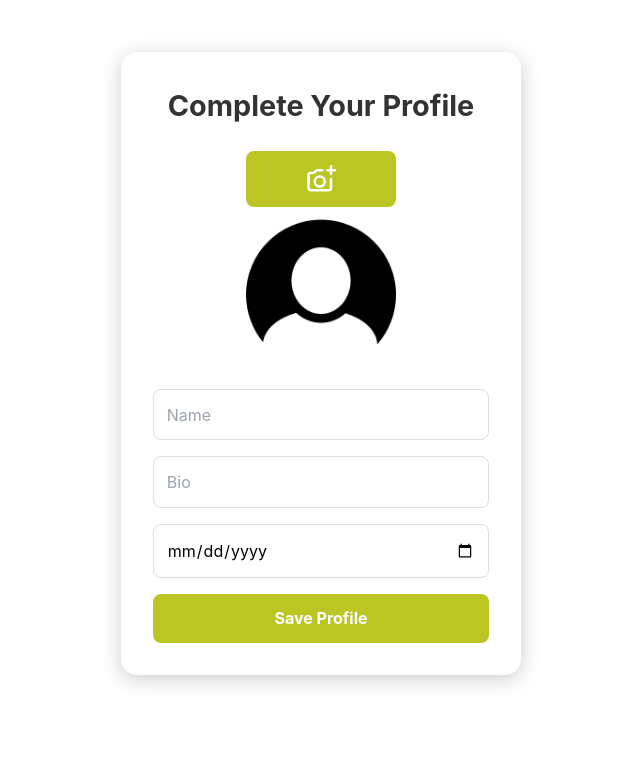
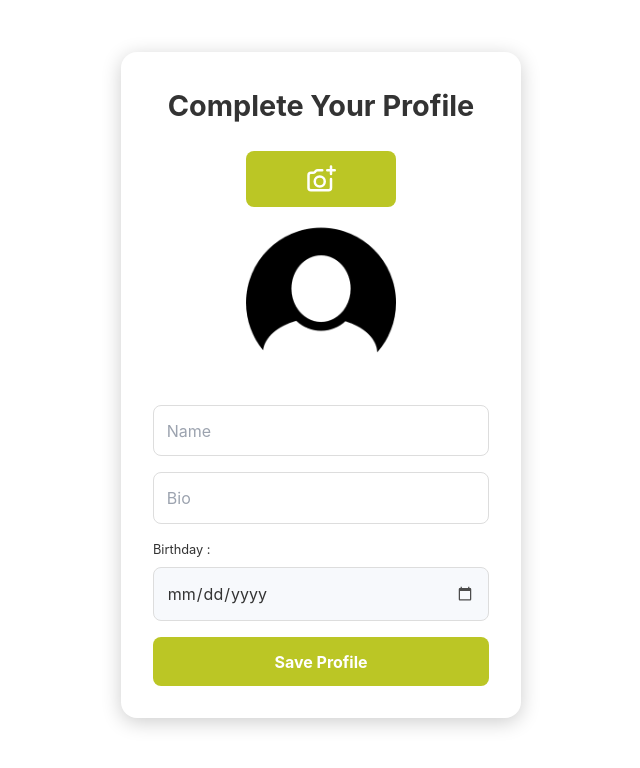
Before and after one commit to Shayan-Mst/ChatApp, a React (Vite) app in the folder my-react-app/: page /profile/completion in a window 1280 px wide. Shown: the top 768 px of the page, without its empty margins (319-959 px from the left). Built offline with nearby package versions, Linux system fonts and the light colour scheme; no server answers.

Commit message:
profile completion after login or go home and picture upload done

```diff
--- a/my-react-app/src/App.css
+++ b/my-react-app/src/App.css
@@ -684,3 +684,41 @@
     opacity: 1;
   }
 }
+
+/* Container for a neat layout */
+.date-input-container {
+  display: flex;
+  flex-direction: column;
+  gap: 8px;
+}
+
+.date-input-label {
+  font-size: 0.8rem;
+  color: #333;
+  text-align: left;
+}
+
+.date-input {
+  width: 100%;
+  padding: 10px 15px;
+  font-size: 1rem;
+  font-family: inherit;
+  color: #333;
+  background-color: #f7f9fc;
+  border: 1px solid #d0d4da;
+  border-radius: 8px;
+  outline: none;
+  transition: border-color 0.3s ease, box-shadow 0.3s ease;
+}
+
+/* Smooth shadow and color change on focus */
+.date-input:focus {
+  border-color: #4a90e2;
+  box-shadow: 0 4px 8px rgba(74, 144, 226, 0.2);
+}
+
+/* Optional: Add icon styling if desired */
+.date-input::-webkit-calendar-picker-indicator {
+  cursor: pointer;
+  filter: invert(30%);
+}
--- a/my-react-app/src/api/users.js
+++ b/my-react-app/src/api/users.js
@@ -3,6 +3,7 @@ import Cookies from 'js-cookie'
 
 const SERVER_URL = 'http://localhost:3000'
 const authorizationToken = Cookies.get('token')
+const email  = localStorage.getItem('email')
 
 export const registerApi = (user) => {
 
@@ -28,9 +29,37 @@ export const LoginApi = (user) => {
 
 }
 
-export const checkProfileApi = (profile) => {
+export const compeleteProfileApi = (profile) => {
 
     const url = `${SERVER_URL}/api/profile/complete`
-    return axios.post(url,profile,{headers:{Authorization:`Bearer ${authorizationToken}`}});
+    const formData = new FormData();
+
+    formData.append('name', profile.name);
+    formData.append('bio', profile.bio);
+    formData.append('birthday', profile.birthday);
+    formData.append('profilePicture',profile.profilePicture); // Append the image file
+    formData.append('userID',profile.userID)
+    formData.append('email',profile.email)
+
+    return axios.post(url,formData,{headers:{Authorization:`Bearer ${authorizationToken}`}});
 
 }
+
+export const checkProfileApi = () => {
+    const params = new URLSearchParams();
+    if(email) params.append('email',email)
+
+
+    let url = `${SERVER_URL}/api/profile/check?`
+    url += params.toString()
+    console.log(url)
+    return axios.get(url,{headers:{Authorization:`Bearer ${authorizationToken}`}});
+
+}
+
+export const getProfileApi = () => {
+
+    const url = `${SERVER_URL}/api/profile/`
+    return axios.get(url,{headers:{Authorization:`Bearer ${authorizationToken}`}});
+
+}
--- a/my-react-app/src/components/MakeProfile.jsx
+++ b/my-react-app/src/components/MakeProfile.jsx
@@ -1,29 +1,48 @@
 import React , {useState,useRef} from 'react'
 import blank from './../assets/blank.png'
-import { checkProfileApi } from '../api/users';
+import { compeleteProfileApi } from '../api/users';
+import {useNavigate} from 'react-router-dom'
 
 const MakeProfile = () => {
 
 
   const fileInputRef = useRef(null); // Reference to the hidden input
+  const navigate = useNavigate();
 
   const [profile,setProfile] = useState({
 
     name:'',
     bio:'',
     profilePicture:null,
-    birthday:''
+    birthday:'',
+    userID:'',
+    email:localStorage.getItem('email')
 
   })
+
+  const [picture,setPicture] = useState(null)
 
   const [isEmpty , setIsEmpty] = useState(true);
 
 
-  const handleImageChange = (e) => {
+  function blobToBase64(blob) {
+    return new Promise((resolve, reject) => {
+      const reader = new FileReader();
+      reader.onloadend = () => resolve(reader.result);
+      reader.onerror = reject;
+     reader.readAsDataURL(blob);
+
+    });
+  }
+
+  const handleImageChange = async(e) => {
+    e.preventDefault();
     const file = e.target.files[0];
 
     if (file) {
-      setProfile({...profile,profilePicture : URL.createObjectURL(file)});
+     const pic = await blobToBase64(file)
+      setProfile({...profile,profilePicture : pic});
+      setPicture(URL.createObjectURL(file))
       setIsEmpty(false)
     }
   };
@@ -38,8 +57,12 @@ const MakeProfile = () => {
     // Form submission logic here
     try{
 
-      const response = await checkProfileApi(profile)
-      console.log(response)
+      const response = await compeleteProfileApi(profile)
+
+
+      if(response.status==200){
+        navigate('/home')
+      }
 
     }
     catch(error){
@@ -47,6 +70,8 @@ const MakeProfile = () => {
       console.log(error)
     }
   };
+
+
 
 
 
@@ -70,12 +95,25 @@ const MakeProfile = () => {
 
 <svg width="30" height="30" viewBox="0 0 24 24" fill="none" xmlns="http://www.w3.org/2000/svg"><g id="SVGRepo_bgCarrier" stroke-width="0"></g><g id="SVGRepo_tracerCarrier" stroke-linecap="round" stroke-linejoin="round"></g><g id="SVGRepo_iconCarrier"> <path d="M13 5H9.32843C8.79799 5 8.28929 5.21071 7.91421 5.58579L7.08579 6.41421C6.71071 6.78929 6.20201 7 5.67157 7H4C2.89543 7 2 7.89543 2 9L2 19C2 20.1046 2.89543 21 4 21H18C19.1046 21 20 20.1046 20 19V12M17 5H23M20 8V2M11 18C13.2091 18 15 16.2091 15 14C15 11.7909 13.2091 10 11 10C8.79086 10 7 11.7909 7 14C7 16.2091 8.79086 18 11 18Z" stroke="#fff" stroke-width="2" stroke-linecap="round" stroke-linejoin="round"></path> </g></svg>
 </button>
-        <img style={{width:"150px",height:"150px"}} className={`object-cover mx-auto ${isEmpty?"":"rounded-full"}`} src={profile.profilePicture?profile.profilePicture : blank} alt='userProfile'/>
+        <img style={{width:"150px",height:"150px"}} className={`object-cover my-2 mx-auto ${isEmpty?"":"rounded-full"}`} src={picture?picture : blank} alt='userProfile'/>
     </section>
         </div>
         <input type="text" value={profile.name} onChange={(e) => setProfile({...profile,name: e.target.value})} placeholder="Name" required />
         <input type="text" value={profile.bio} onChange={(e) => setProfile({...profile,bio: e.target.value})} placeholder="Bio" />
-        <input type="date" value={profile.birthday} onChange={(e) => setProfile({...profile,birthday: e.target.value})} />
+        {/* <input  type="date" value={profile.birthday} onChange={(e) => setProfile({...profile,birthday: e.target.value})} /> */}
+
+        <div className="date-input-container">
+      <label htmlFor="birthday" className="date-input-label">Birthday :</label>
+      <input
+      value={profile.birthday}
+      onChange={(e) => setProfile({...profile,birthday: e.target.value})}
+        type="date"
+        id="birthday"
+        name="birthday"
+        className="date-input"
+
+      />
+    </div>
         <button type="submit">Save Profile</button>
       </form>
     </div>
--- a/my-react-app/src/components/Profile.jsx
+++ b/my-react-app/src/components/Profile.jsx
@@ -1,6 +1,7 @@
-import React,{useState,useRef} from 'react'
+import React,{useState,useRef, useEffect} from 'react'
 import blank from './../assets/blank.png'
 import { useNavigate } from 'react-router-dom'
+import { getProfileApi } from '../api/users';
 
 
 const Profile = () => {
@@ -8,6 +9,20 @@ const Profile = () => {
     const [copySuccess, setCopySuccess] = useState('');
     const [isEmpty , setIsEmpty] = useState(true);
     const [image, setImage] = useState(null);
+    const [profile ,setProfile] = useState({
+      email:"",
+
+name:"",
+
+userID:"",
+
+profilePicture:null,
+
+bio : "",
+birthday:"",
+
+    })
+    const [loading,setLoading] = useState(true);
     const fileInputRef = useRef(null); // Reference to the hidden input
 
     const handleImageChange = (e) => {
@@ -43,9 +58,45 @@ const Profile = () => {
       fileInputRef.current.click();
     };
 
+    useEffect(()=>{
+
+    async function  Fetch(){
+
+      try{
+        const response = await getProfileApi()
+
+
+        if(response.status == 200){
+
+
+          setProfile(response.data.profile);
+          setLoading(false)
+        }
+      }
+
+      catch(error){
+console.log(error)
+      }
+
+
+    }
+
+    Fetch()
+
+    },[])
+
+    const date = new Date(profile.birthday);
+    const formattedDate = date.toLocaleDateString('en-GB', {
+      day: 'numeric',
+      month: 'long',
+      year: 'numeric'
+    });
+
   return (
+
     <>
-    <div className='relative md:px-16 h-full '>
+
+    {loading?loading: <div className='relative md:px-16 h-full '>
     <input
      ref={fileInputRef}
         className='hidden'
@@ -60,11 +111,11 @@ const Profile = () => {
 
 <svg width="30" height="30" viewBox="0 0 24 24" fill="none" xmlns="http://www.w3.org/2000/svg"><g id="SVGRepo_bgCarrier" stroke-width="0"></g><g id="SVGRepo_tracerCarrier" stroke-linecap="round" stroke-linejoin="round"></g><g id="SVGRepo_iconCarrier"> <path d="M13 5H9.32843C8.79799 5 8.28929 5.21071 7.91421 5.58579L7.08579 6.41421C6.71071 6.78929 6.20201 7 5.67157 7H4C2.89543 7 2 7.89543 2 9L2 19C2 20.1046 2.89543 21 4 21H18C19.1046 21 20 20.1046 20 19V12M17 5H23M20 8V2M11 18C13.2091 18 15 16.2091 15 14C15 11.7909 13.2091 10 11 10C8.79086 10 7 11.7909 7 14C7 16.2091 8.79086 18 11 18Z" stroke="#fff" stroke-width="2" stroke-linecap="round" stroke-linejoin="round"></path> </g></svg>
 </button>
-        <img style={{width:"150px",height:"150px"}} className={`object-cover mx-auto ${isEmpty?"":"rounded-full"}`} src={blank} alt='userProfile'/>
+        <img style={{width:"150px",height:"150px"}} className={`object-cover mx-auto ${isEmpty?"":"rounded-full"}`} src={profile.profilePicture? profile.profilePicture : blank} alt='userProfile'/>
     </section>
 
 <section className='text-center my-2 '>
-    <p className='text-lg font-bold'>Sophia</p>
+    <p className='text-lg font-bold'>{profile.name}</p>
     <span>Online</span>
 </section>
 
@@ -73,14 +124,14 @@ const Profile = () => {
 
         <span className='text-gray-500'>Email</span>
 
-        <span className='float-right'>example@gmail.com</span>
+        <span className='float-right'>{profile.email}</span>
         </div>
 
         <div className='max-w-md mx-auto py-3'>
 
         <span className='text-gray-500'>userID</span>
 
-        <span className='float-right'>#sophia</span>
+        <span className='float-right'>{profile.userID?profile.userID:"Enter Your ID"}</span>
         </div>
 
 
@@ -88,7 +139,7 @@ const Profile = () => {
 
 <span className='text-gray-500'>Bio</span>
 
-<span className='float-right'>Add your bio</span>
+<span className='float-right'>{profile.bio?profile.bio:"Add Your Bio"}</span>
 </div>
 
 
@@ -96,7 +147,7 @@ const Profile = () => {
 
 <span className='text-gray-500'>Date of Birth</span>
 
-<span className='float-right'>Apr 28 , 2001</span>
+<span className='float-right'>{profile.birthday?formattedDate:"Pick Your Birth Date"}</span>
 </div>
 
 </section>
@@ -127,7 +178,8 @@ const Profile = () => {
 
 </section>
 
-    </div>
+    </div> }
+
     {copySuccess &&
       <div className="toaster show" id="toaster">
       <span>{copySuccess}</span>
--- a/my-react-app/src/components/Sign.jsx
+++ b/my-react-app/src/components/Sign.jsx
@@ -1,6 +1,6 @@
 import React, { useContext, useState } from 'react'
 import { Link, useNavigate } from 'react-router-dom'
-import { LoginApi } from '../api/users';
+import { LoginApi, checkProfileApi } from '../api/users';
 import Cookies from 'js-cookie';
 import { ChatContext } from '../context';
 
@@ -21,19 +21,12 @@ try{
   const response = await LoginApi(user);
   if(response.status == 200){
 
+
     Cookies.set('token',response.data.token)
     localStorage.setItem('email',user.email)
     setCurrentUser(user.email)
 
-    const profile = localStorage.getItem('profile');
-
-    if(!profile)  navigate('/profile/completion')
-
-    else{
-      navigate('/home')
-    }
-
-
+    checkingProfile()
 
   }
 }
@@ -51,13 +44,34 @@ catch(error){
 
   }
 }
+
+const checkingProfile =  async() => {
+
+
+  try{
+
+    console.log('what??')
+    const response = await checkProfileApi()
+    console.log(response)
+    if(response.status == 200){
+      navigate('/home')
+    }
+
+  }
+  catch(error){
+    navigate('/profile/completion')
+    console.log(error)
+  }
+
+
+}
   return (
     <>
     <div className='fade-in middle-box'>
 
         <div className='flex items-center justify-center'>
 
-        <svg className='inline' width='70' height='70' fill="#bbc625" viewBox="-5.5 0 32 32" version="1.1" xmlns="http://www.w3.org/2000/svg" stroke="#bbc625" stroke-width="0.00032" transform="matrix(-1, 0, 0, 1, 0, 0)rotate(0)"><g id="SVGRepo_bgCarrier" stroke-width="0"></g><g id="SVGRepo_tracerCarrier" stroke-linecap="round" stroke-linejoin="round"></g><g id="SVGRepo_iconCarrier"> <title>chat</title> <path d="M16.52 23.44c-1 0-2-0.6-2.88-1.68-0.040 0-0.040 0-0.080 0-4.16 0-7.56-3.4-7.56-7.56s3.4-7.56 7.56-7.56 7.56 3.4 7.56 7.56c0 2.040-0.8 3.96-2.24 5.36 0.16 1.24-0.040 2.32-0.6 3.040-0.44 0.52-1.080 0.84-1.76 0.84v0zM14.080 20.040c0.28 0 0.52 0.12 0.68 0.36 0.72 1 1.36 1.36 1.76 1.36 0.2 0 0.32-0.080 0.44-0.2 0.32-0.4 0.4-1.2 0.2-2.080-0.080-0.32 0.040-0.64 0.28-0.84 1.28-1.12 2-2.72 2-4.4 0-3.24-2.64-5.88-5.88-5.88s-5.88 2.64-5.88 5.88 2.64 5.88 5.88 5.88c0.12 0 0.28 0 0.4 0 0.040-0.080 0.12-0.080 0.12-0.080zM3.84 25.36c-0.2 0-0.44-0.040-0.6-0.12-0.96-0.32-1.72-1.48-1.48-3.36-1.12-1.12-1.76-2.68-1.76-4.28 0-2.56 1.52-4.8 3.88-5.72 0.44-0.16 0.92 0.040 1.080 0.48s-0.040 0.92-0.48 1.080c-1.68 0.68-2.8 2.32-2.8 4.16 0 1.28 0.56 2.52 1.52 3.36 0.040 0.040 0.080 0.080 0.12 0.12 0.16 0.2 0.24 0.44 0.16 0.72-0.24 1.24 0.12 1.8 0.32 1.88 0.24 0.080 0.76-0.24 1.2-1.16 0.16-0.32 0.48-0.48 0.8-0.48 0.84 0.040 1.72-0.12 2.48-0.56 0.4-0.24 0.92-0.080 1.16 0.32s0.080 0.92-0.32 1.16c-0.88 0.48-1.88 0.76-2.88 0.76-0.76 1.2-1.68 1.64-2.4 1.64z"></path> </g></svg>
+        <svg className='inline' width='70' height='70' fill="#bbc625" viewBox="-5.5 0 32 32" version="1.1" xmlns="http://www.w3.org/2000/svg" stroke="#bbc625" strokeWidth="0.00032" transform="matrix(-1, 0, 0, 1, 0, 0)rotate(0)"><g id="SVGRepo_bgCarrier" strokeWidth="0"></g><g id="SVGRepo_tracerCarrier" strokeLinecap="round" strokeLinejoin="round"></g><g id="SVGRepo_iconCarrier"> <title>chat</title> <path d="M16.52 23.44c-1 0-2-0.6-2.88-1.68-0.040 0-0.040 0-0.080 0-4.16 0-7.56-3.4-7.56-7.56s3.4-7.56 7.56-7.56 7.56 3.4 7.56 7.56c0 2.040-0.8 3.96-2.24 5.36 0.16 1.24-0.040 2.32-0.6 3.040-0.44 0.52-1.080 0.84-1.76 0.84v0zM14.080 20.040c0.28 0 0.52 0.12 0.68 0.36 0.72 1 1.36 1.36 1.76 1.36 0.2 0 0.32-0.080 0.44-0.2 0.32-0.4 0.4-1.2 0.2-2.080-0.080-0.32 0.040-0.64 0.28-0.84 1.28-1.12 2-2.72 2-4.4 0-3.24-2.64-5.88-5.88-5.88s-5.88 2.64-5.88 5.88 2.64 5.88 5.88 5.88c0.12 0 0.28 0 0.4 0 0.040-0.080 0.12-0.080 0.12-0.080zM3.84 25.36c-0.2 0-0.44-0.040-0.6-0.12-0.96-0.32-1.72-1.48-1.48-3.36-1.12-1.12-1.76-2.68-1.76-4.28 0-2.56 1.52-4.8 3.88-5.72 0.44-0.16 0.92 0.040 1.080 0.48s-0.040 0.92-0.48 1.080c-1.68 0.68-2.8 2.32-2.8 4.16 0 1.28 0.56 2.52 1.52 3.36 0.040 0.040 0.080 0.080 0.12 0.12 0.16 0.2 0.24 0.44 0.16 0.72-0.24 1.24 0.12 1.8 0.32 1.88 0.24 0.080 0.76-0.24 1.2-1.16 0.16-0.32 0.48-0.48 0.8-0.48 0.84 0.040 1.72-0.12 2.48-0.56 0.4-0.24 0.92-0.080 1.16 0.32s0.080 0.92-0.32 1.16c-0.88 0.48-1.88 0.76-2.88 0.76-0.76 1.2-1.68 1.64-2.4 1.64z"></path> </g></svg>
         <span className='text-3xl text-center font-semibold'>ChatNest</span>
         </div>
 
```
